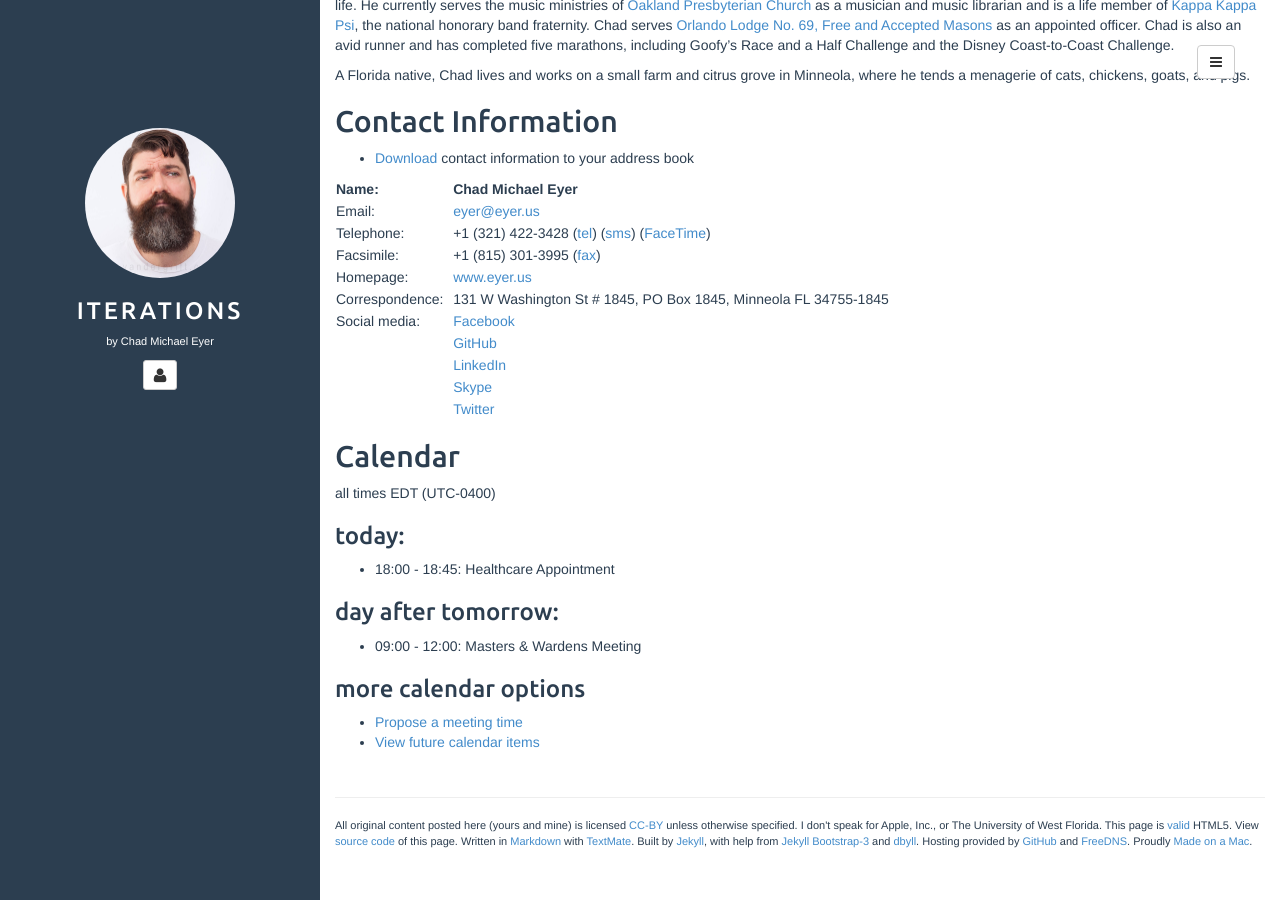
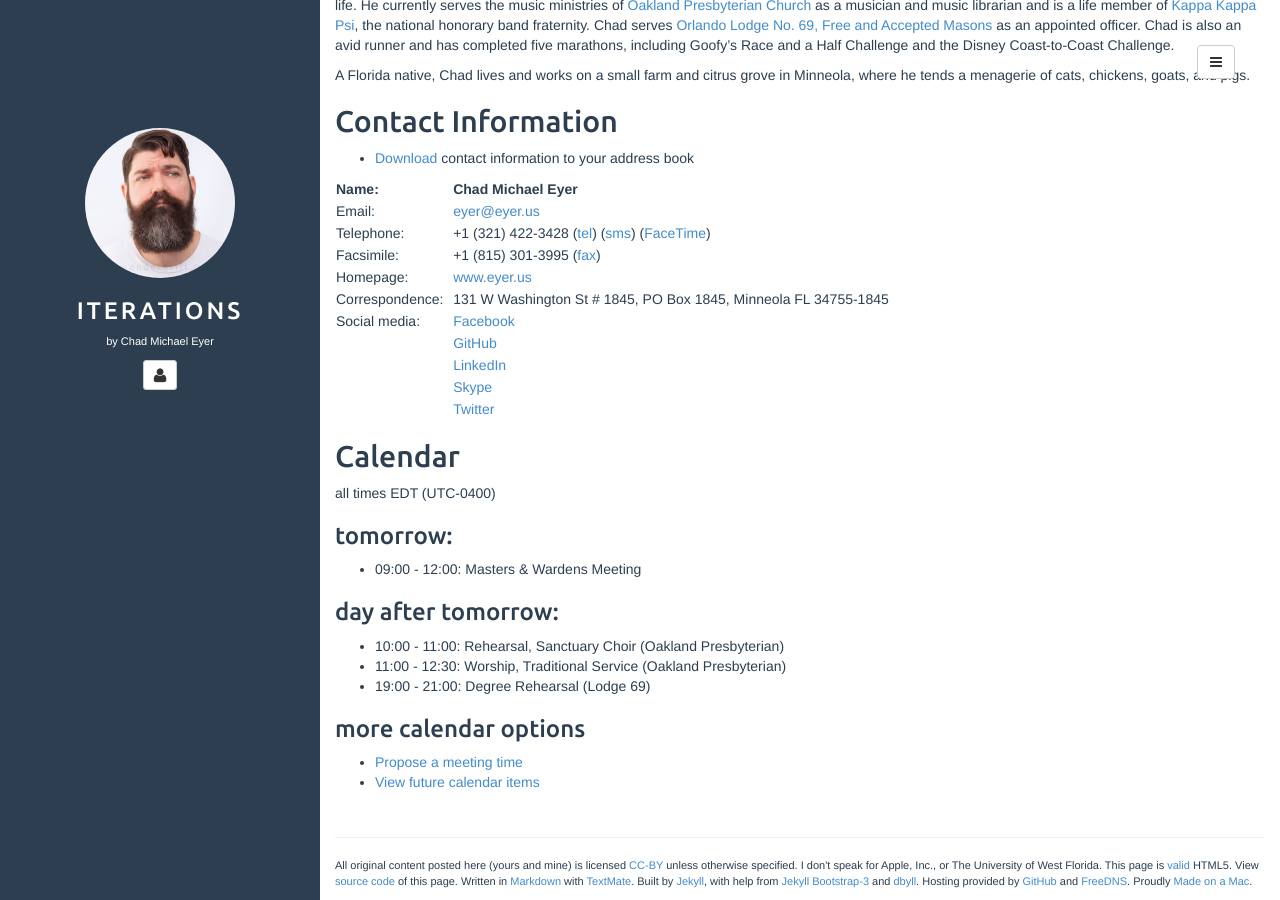
Before and after one commit to chadmichaeleyer/chadmichaeleyer.github.io, a Jekyll site: the page built from about.md, in a window 1280 px wide and 900 px high, scrolled down 994 px. Built offline with Jekyll 4.4.1, drawn with Linux system fonts in a browser that asks for light colours.

Commit message:
calendar update

```diff
--- a/calendar.markdown
+++ b/calendar.markdown
@@ -1,9 +1,11 @@
 all times EDT (UTC-0400)
 
-### today:
+### tomorrow:
 
-* 18:00 - 18:45: Healthcare Appointment
+* 09:00 - 12:00: Masters & Wardens Meeting
 
 ### day after tomorrow:
 
-* 09:00 - 12:00: Masters & Wardens Meeting
+* 10:00 - 11:00: Rehearsal, Sanctuary Choir (Oakland Presbyterian)
+* 11:00 - 12:30: Worship, Traditional Service (Oakland Presbyterian)
+* 19:00 - 21:00: Degree Rehearsal (Lodge 69)
```
Also changed, not shown: calendar-year.markdown (+5 -4 lines).
